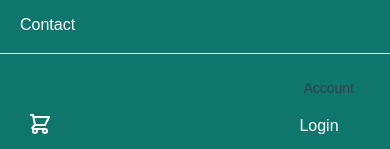
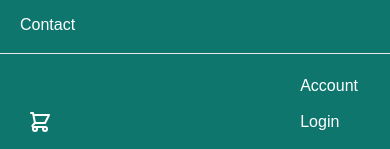
Before and after one commit to MohauMushi/FluxStore-App, a Next.js app: page /login in a window 390 px wide. Both pictures are taken after a click on the button 354 px from the left and 32 px from the top of the page. Shown: the part 135-284 px from the top of the page. Built offline with nearby package versions, Linux system fonts and the light colour scheme; no server answers.

Commit message:
Updated Account Link styling

```diff
--- a/components/Navbar.jsx
+++ b/components/Navbar.jsx
@@ -255,7 +255,7 @@ const Navbar = () => {
                   <div className="space-y-1">
                     <Link
                       href="/account"
-                      className="block px-4 py-2 text-sm text-gray-700 hover:bg-gray-100"
+                      className="text-white hover:bg-teal-600 block px-3 py-1 rounded-md text-base font-medium"
                     >
                       Account
                     </Link>
```
